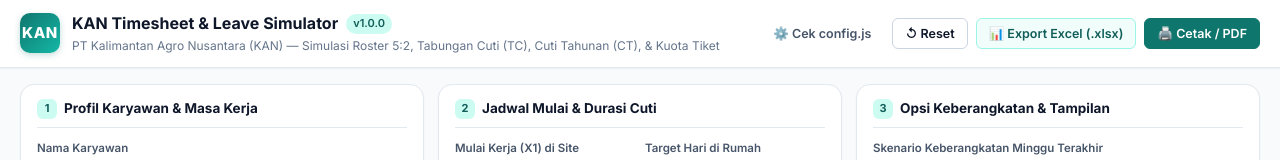
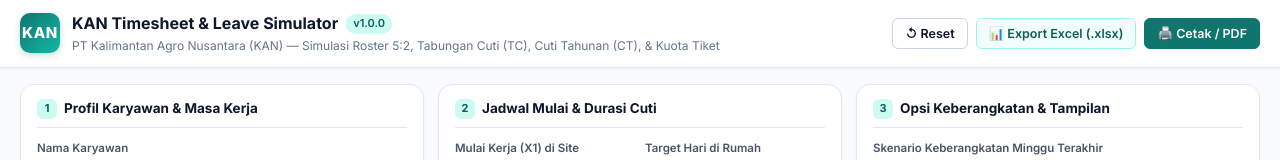
Before and after one commit to Milkywan/cuti, a plain HTML site: page index.html in a window 1280 px wide. Shown: the top 160 px of the page. Drawn offline with nearby package versions, Linux system fonts and the light colour scheme.

Commit message:
Update index.html

```diff
--- a/index.html
+++ b/index.html
@@ -27,9 +27,9 @@
       </div>
 
       <div class="topbar-actions">
-        <button type="button" class="btn btn-ghost" id="btnShowConfig" title="Lihat isi konfigurasi aktif dari config.js">
-          ⚙️ Cek config.js
-        </button>
+       <!--  <button type="button" class="btn btn-ghost" id="btnShowConfig" title="Lihat isi konfigurasi aktif dari config.js">  -->
+        <!--   ⚙️ Cek config.js  -->
+        <!-- </button>  -->
         <button type="button" class="btn" id="btnReset" title="Kembalikan semua input ke default">
           ↺ Reset
         </button>
```
